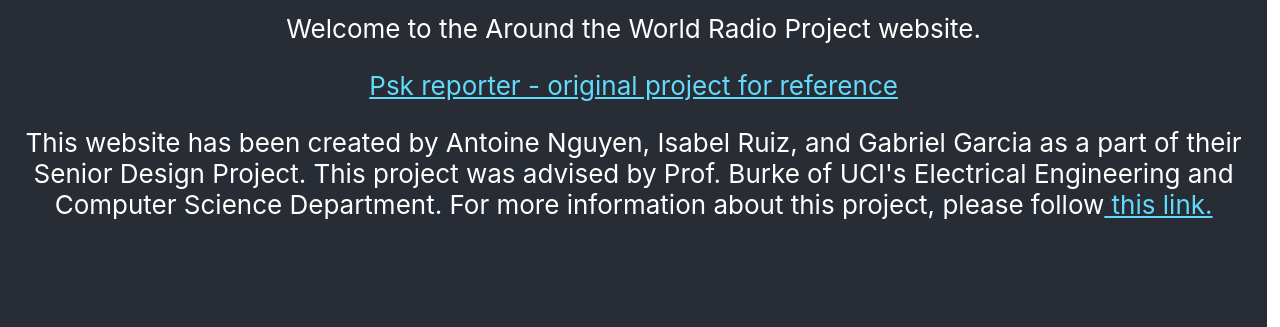
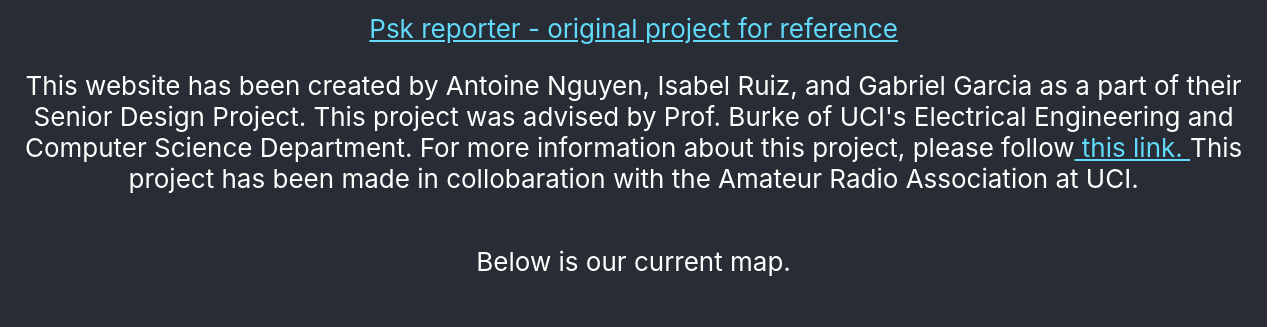
Before and after one commit to ggarcia453/AroundtheWorldRadio, a React (Create React App) app in the folder radio-site/: page / in a window 1280 px wide. Shown: the part 284-611 px from the top of the page. Built offline with nearby package versions, Linux system fonts and the light colour scheme.

Commit message:
Description of project

```diff
--- a/radio-site/src/App.js
+++ b/radio-site/src/App.js
@@ -49,7 +49,11 @@
         <a  className="App-link"
           href="https://sites.uci.edu/eecscapstone/2023/05/04/around-the-world-radio/"
           target="_blank"
-          rel="noopener noreferrer"> this link.</a>
+          rel="noopener noreferrer"> this link. </a>
+         This project has been made in collobaration with the Amateur Radio Association at UCI.
+      </p>
+      <p>
+        Below is our current map.
       </p>
       </header>
       <body>
```
